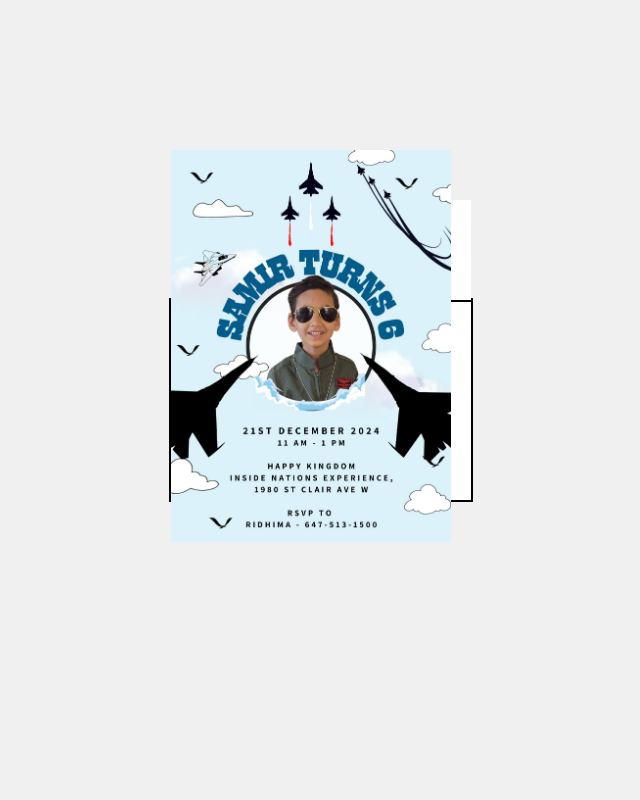
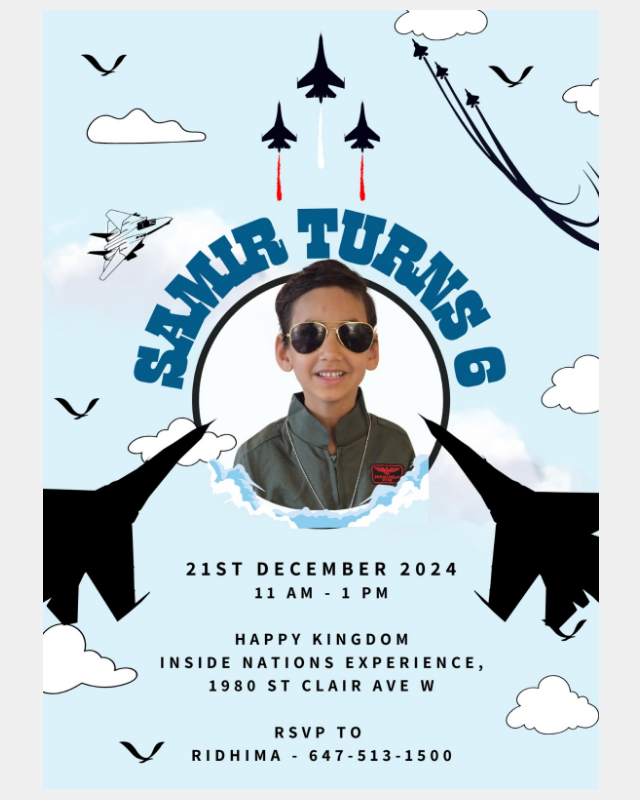
Before and after one commit to adyscorpius/envelope-invitation, a React (Create React App) app: page / in a window 1280 px wide. Shown: the whole page, without its empty margins (319-959 px from the left). Built offline with nearby package versions, Linux system fonts and the light colour scheme.

Commit message:
Updated animation and looks

```diff
--- a/src/App.css
+++ b/src/App.css
@@ -3,55 +3,29 @@
   justify-content: center;
   align-items: center;
   height: 100vh;
-  background-color: #f0f0f0;
+  background-color: #f0f0f0; /* Light background to contrast with card */
 }
 
-.envelope {
-  position: relative;
-  width: 300px;
-  height: 200px;
-  background-color: #fff;
-  border: solid 2px #000;
-  cursor: pointer;
+.invitation-container {
+  display: flex;
+  justify-content: center;
+  align-items: center;
+
+  /* Initially hidden with scale(0) */
+  transform: scale(0) rotate(0deg);
+
+  /* Transition for smooth zoom and spin */
+  transition: transform 1.5s ease-in-out;
 }
 
-.flap {
-  position: absolute;
-  top: -100px;
-  left: 0;
-  width: 100%;
-  height: 100px;
-  background-color: #fff;
-  border-bottom: solid 2px #000;
-  transform-origin: bottom center;
-  transition: transform 1s ease-in-out;
+.invitation-container.visible {
+  /* Zoom in and spin when visible */
+  transform: scale(1) rotate(360deg);
 }
 
-.envelope.open .flap {
-  transform: rotateX(180deg);
+.invitation-card {
+  max-width: calc(100vw - 20px); /* Fit within viewport width */
+  max-height: calc(100vh - 20px); /* Fit within viewport height */
+
+  object-fit: contain; /* Maintain aspect ratio */
 }
-
-.content {
-  position: relative;
-  width: 100%;
-  height: calc(100% - 50px); /* Adjust for flap */
-}
-
-.invitation {
-  width: calc(100% - 20px);
-  height: auto;
-  position: absolute;
-  top: -100%;
-  left: calc(50% - (100% /2));
-
-}
-
-.envelope.open .invitation {
-  top: calc(50% - (100% / 2)); /* Center the image vertically */
-  left: calc(50% - (100% / 2)); /* Center the image horizontally */
-  transition: top 1.5s ease-in-out, transform 1.5s ease-in-out;
-}
-
-.invitation.spin {
-  transform: rotate(360deg); /* Spin effect */
-}
--- a/src/App.js
+++ b/src/App.js
@@ -1,21 +1,24 @@
-import React, { useState } from 'react';
+import React, { useState, useEffect } from 'react';
 import './App.css';
-import invite from './invite.jpeg';
 
 function App() {
-  const [isOpened, setIsOpened] = useState(false);
+  const [isVisible, setIsVisible] = useState(false);
 
-  const handleOpen = () => {
-    setIsOpened(true);
-  };
+  // Trigger animation after component mounts
+  useEffect(() => {
+    setTimeout(() => {
+      setIsVisible(true);
+    }, 500); // Delay to trigger animation
+  }, []);
 
   return (
     <div className="App">
-      <div className={`envelope ${isOpened ? 'open' : ''}`} onClick={handleOpen}>
-        <div className="flap"></div>
-        <div className="content">
-          <img src={`${process.env.PUBLIC_URL}/invite.jpeg`} alt="Invitation" className={`invitation ${isOpened ? 'spin' : ''}`} />
-        </div>
+      <div className={`invitation-container ${isVisible ? 'visible' : ''}`}>
+        <img
+          src={`${process.env.PUBLIC_URL}/invite.jpeg`}
+          alt="Invitation"
+          className="invitation-card"
+        />
       </div>
     </div>
   );
```
